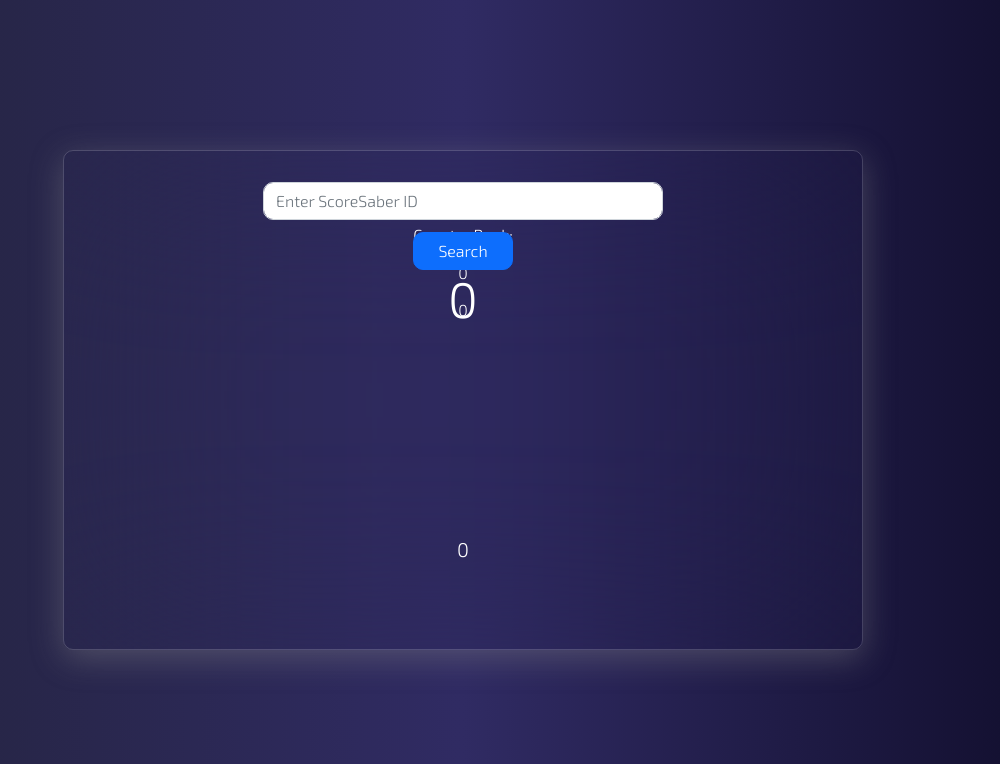
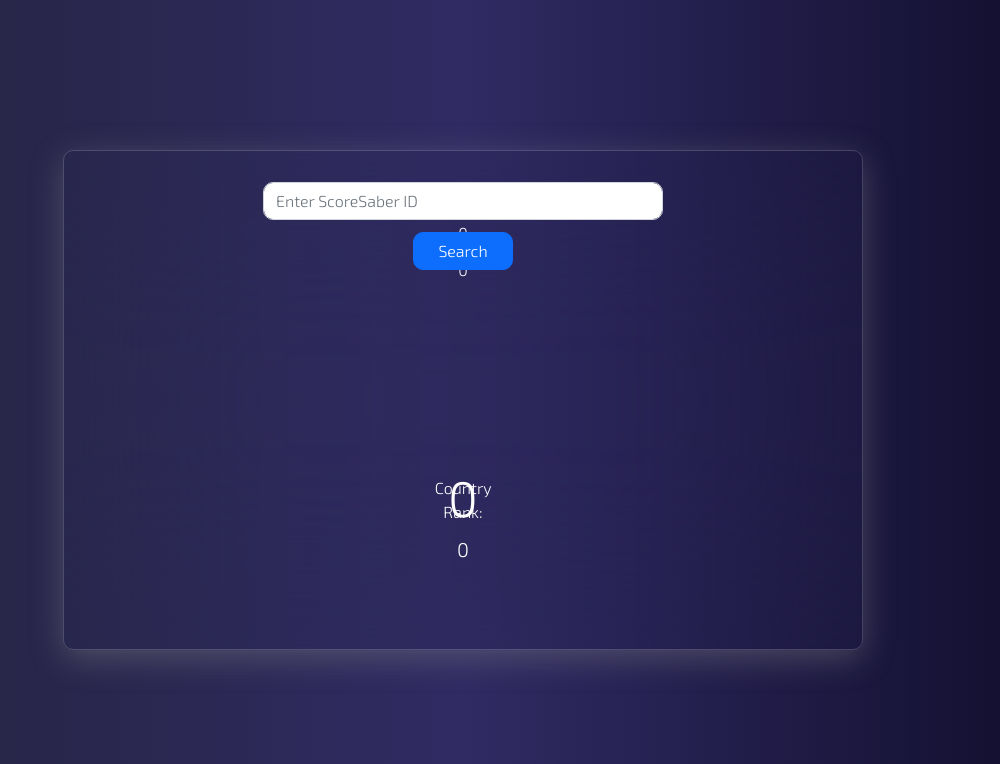
Before and after one commit to xFutuxe/scoresaber-rank-viewer, a PHP site: page /website/index.php in a window 1280 px wide. Shown: the top 764 px of the page, without its empty margins (177-1177 px from the left). Run offline with PHP 8.4, Linux system fonts and the light colour scheme.

Commit message:
for heroku

```diff
--- a/website/css/main.css
+++ b/website/css/main.css
@@ -37,6 +37,22 @@ body {
     left: 50%;
     transform: translate(-50%, -50%);
     font-size: 20px;
+}
+#countryRankCon {
+    text-align: center;
+    margin: 0;
+    position: absolute;
+    top: 70%;
+    left: 50%;
+    transform: translate(-50%, -50%);
+}
+#countryRankText {
+    margin: 0;
+    position: absolute;
+    top: 68%;
+    left: 50%;
+    transform: translate(-50%, -50%);
+    text-align: center;
 }
 #countryRank {
     margin: 0;
```
